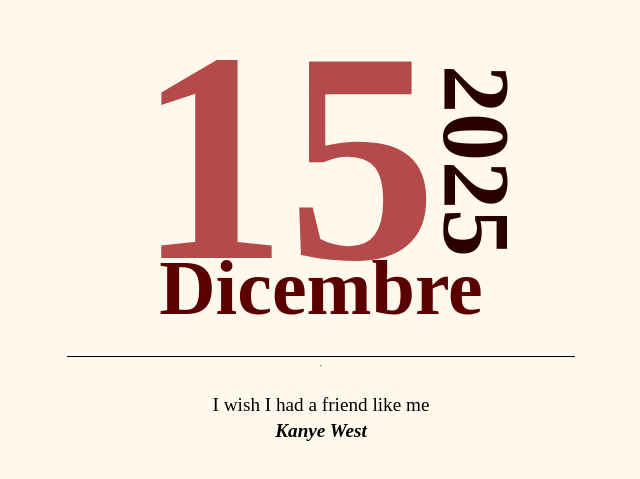
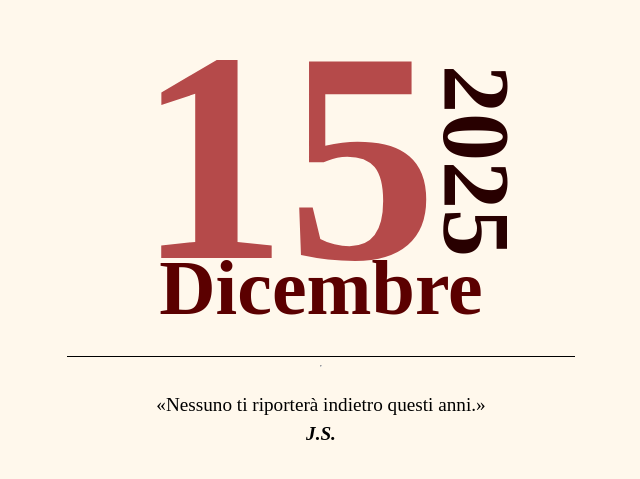
Before and after one commit to taffa-dev/Calendario, a Vue app: page / in a window 1280 px wide. Shown: the part 103-582 px from the top of the page, without its empty margins (319-959 px from the left). Built offline with nearby package versions, Linux system fonts and the light colour scheme; a web font is replaced by a local one.

Commit message:
Added "Frasi Celebri"

```diff
--- a/src/assets/Aphorism.vue
+++ b/src/assets/Aphorism.vue
@@ -1,5 +1,6 @@
 <script setup>
 import { aphorisms } from './aphorisms';
+import { frasi_celebri } from './frasi_celebri';
 import { kanye } from './kanye';
 
 // function splitQuote(str) {
@@ -14,19 +15,30 @@ import { kanye } from './kanye';
 // const random = Math.floor(Math.random() * aphorisms.length);
 // const { message, author } = splitQuote(aphorisms[random])
 
-function getDailyRandomNumber(dataOggi) {
-  const todayStr = dataOggi.toISOString().split('T')[0];
-  let hash = 0;
-  for (let i = 0; i < todayStr.length; i++) {
-    hash = todayStr.charCodeAt(i) + ((hash << 5) - hash);
-  }
-  return Math.abs(hash);
+// function getDailyRandomNumber(dataOggi) {
+//   const todayStr = dataOggi.toISOString().split('T')[0];
+//   let hash = 0;
+//   for (let i = 0; i < todayStr.length; i++) {
+//     hash = todayStr.charCodeAt(i) + ((hash << 5) - hash);
+//   }
+//   return Math.abs(hash);
+// }
+
+// const today = new Date;
+// const random = getDailyRandomNumber(today);
+// const message = kanye[random % kanye.length];
+// const author = "Kanye West";
+
+function splitFrasi(str) {
+  const end = str.indexOf("|");
+  const message = "«" + str.slice(0, end).trim() + "»";
+  const authorStart = end + 1;
+  const author = str.slice(authorStart).trim();
+  return { message, author };
 }
 
-const today = new Date;
-const random = getDailyRandomNumber(today);
-const message = kanye[random % kanye.length];
-const author = "Kanye West";
+const random = Math.floor(Math.random() * frasi_celebri.length);
+const { message, author } = splitFrasi(frasi_celebri[random])
 </script>
 
 <template>
--- /dev/null
+++ b/src/assets/frasi_celebri.js
@@ -0,0 +1,9 @@
+export const frasi_celebri = [
+    "Ciao a tutti buon pranzo!|F.B.",
+    "Ciao buongiorno.|A.T.",
+    "Buongiorno a chi non ho ancora salutato.|M.",
+    "Facciamo che il giovedì pomeriggio non si lavora.|S.T.",
+    "Nessuno ti riporterà indietro questi anni.|J.S.",
+    "Non posso più fatturare e se non fatturo non possiamo mangiare.|M.M.",
+    "A questo punto|M.M."
+]
```
